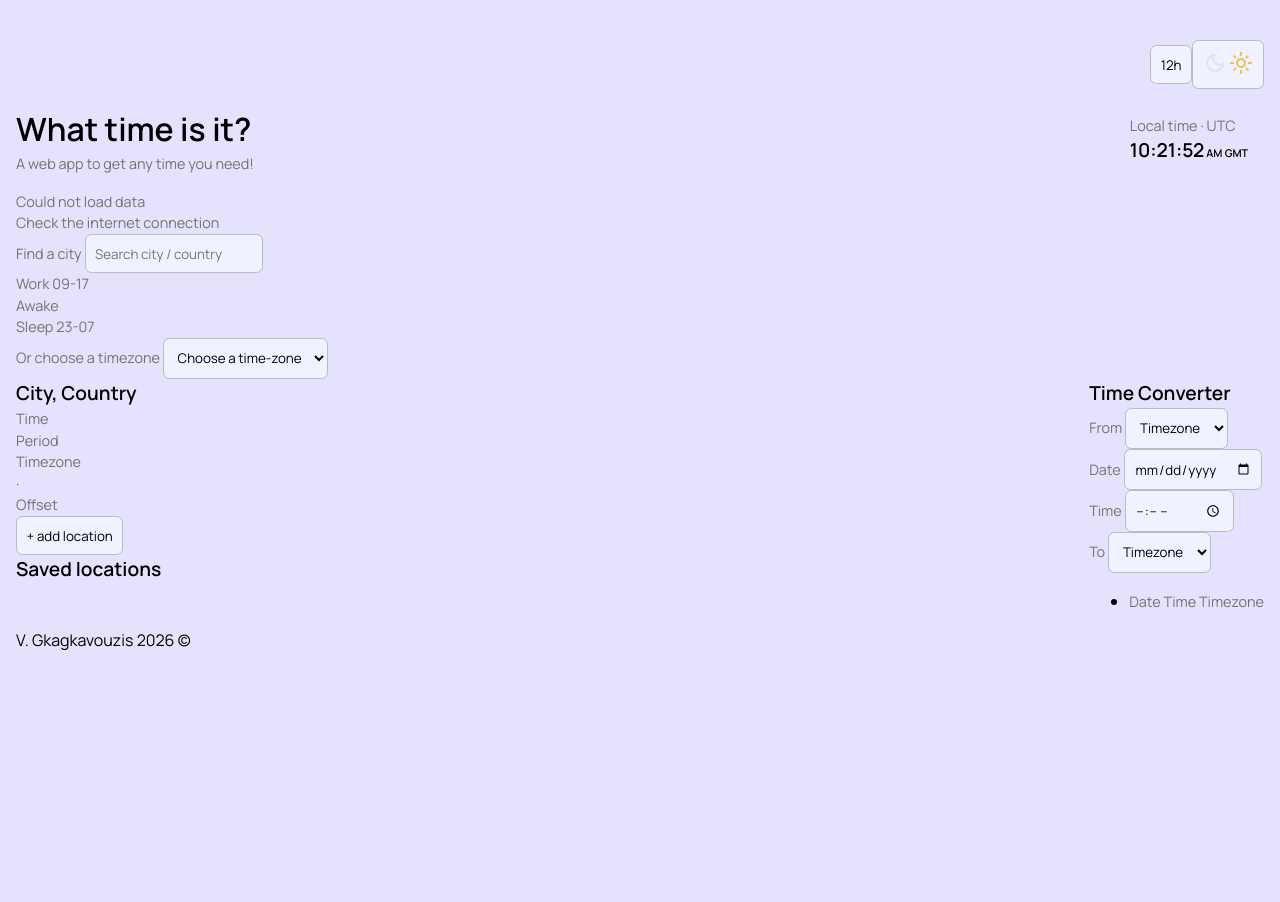
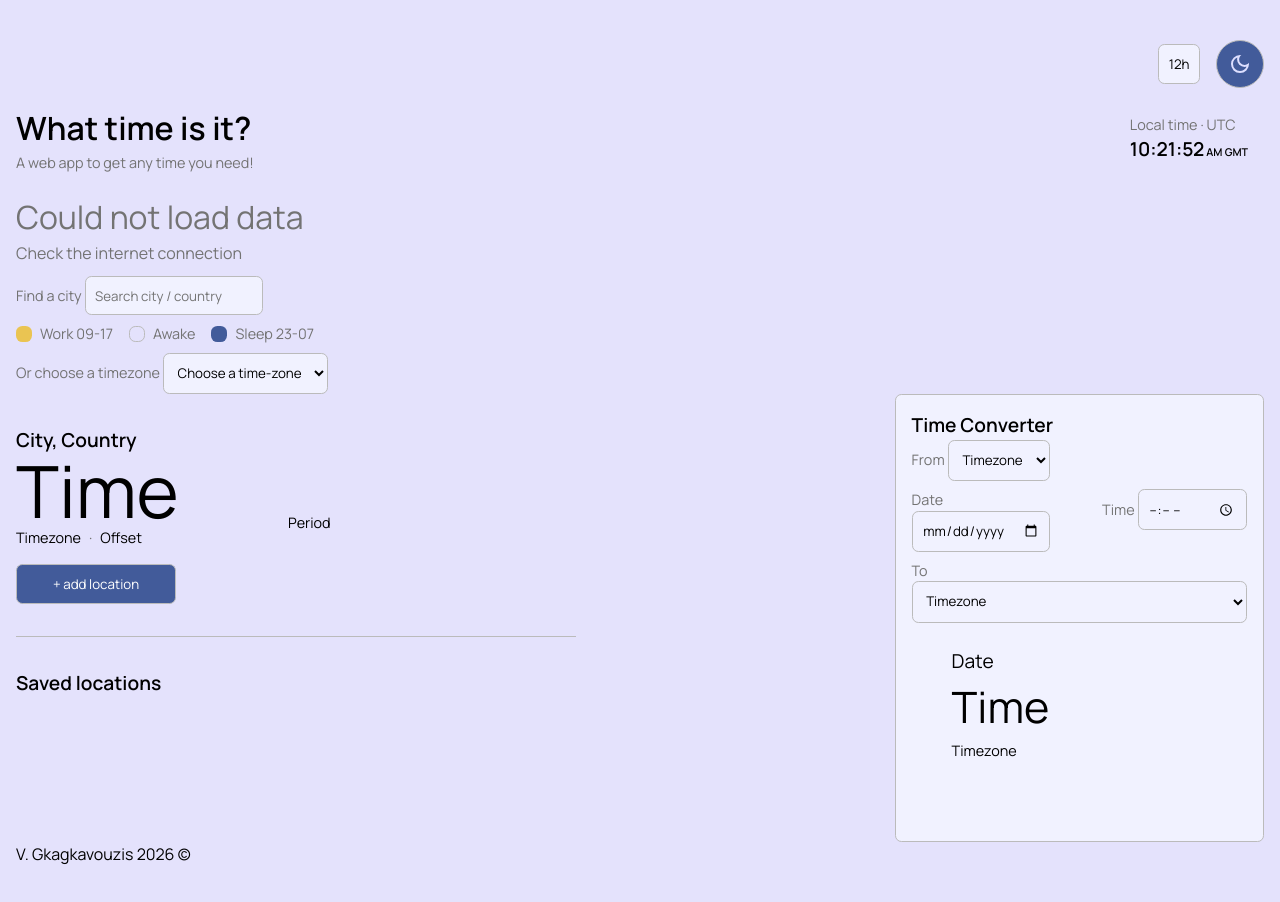
Before and after one commit to vgkagkavouzis-lgtm/Digital-clock-w-API-typescript-incorporated, a website built with Vite: page index.html in a window 1280 px wide. Before the commit the page ends 800 px from the top, so only its background shows below. Built offline with nearby package versions, Linux system fonts and the light colour scheme; no server answers.

Commit message:
tailwind still in process

```diff
--- a/index.html
+++ b/index.html
@@ -10,14 +10,14 @@
     <title>clock-typescript</title>
   </head>
   <body>
-    <nav class=" flex justify-end items-center g-4">
+    <nav class=" flex justify-end items-center gap-4">
         <div id="toggle12hour">
             <button class="btn">12h</button>
         </div>
-        <div id="toggleNightMode">
-            <button class="btn" id="day-night-toggle">
-                <img src="./icons/dark_mode_light.svg" alt="dark mode">
-                <img src="./icons/light_mode.svg" alt="light mode">
+        <div id="toggleNightMode" class="flex">
+            <button id="day-night-toggle" class="flex justify-center items-center rounded-full w-12 h-12 bg-(--location-btn-background)" >
+                <img src="./icons/dark_mode_light.svg" class="dark:hidden" alt="dark mode">
+                <img src="./icons/light_mode.svg" class="hidden dark:inline" alt="light mode">
             </button>
         </div>
         <!-- <button class="night-mode"></button> -->
@@ -37,25 +37,25 @@
         </div>
     </section>
     <section id="main-input-select-container">
-        <div class="assistant-display">
-            <p id="main-assistant-display" data-message-type='info'></p>
-            <p id="secondary-assistant-display" data-message-type='info'></p>
+        <div class="h-[5.2rem] gap-0">
+            <p id="main-assistant-display" class="text-[2rem] mt-[.2rem] mr-4" data-message-type='info'></p>
+            <p id="secondary-assistant-display" class="text-[1rem] mr-2 mb-[0.2rem]" data-message-type='info'></p>
         </div>
         <div class="input">
             <form action="" id="main-input-form">
                 <label for="">Find a city  </label>
                 <input type="text" class="" placeholder="Search city / country" autocomplete="off" id="searchBar">
-                <div id="container-working-hours-info">
-                    <div id="div-working-hours">
-                        <div id="div-color-box-work"></div>
+                <div id="container-working-hours-info" class="flex flex-row gap-4 py-2 w-(--general-width)">
+                    <div id="div-working-hours" class="flex flex-row justify-center items-center gap-2">
+                        <div id="div-color-box-work" class="w-4 h-4 border-none border-main bg-(--yellow-color)"></div>
                         <p id="p-color-box-work">Work 09-17</p>
                     </div>
-                    <div id="div-awake-hours">
-                        <div id="div-color-box-awake"></div>
+                    <div id="div-awake-hours" class="flex flex-row justify-center items-center gap-2">
+                        <div id="div-color-box-awake" class="w-4 h-4 border-main bg-(--faded-bg-color) border-(length:--border-width) "></div>
                         <p id="p-color-box-awake">Awake</p>
                     </div>
-                    <div id="div-sleep-hours">
-                        <div id="div-color-box-sleep"></div>
+                    <div id="div-sleep-hours" class="flex flex-row justify-center items-center gap-2">
+                        <div id="div-color-box-sleep" class="w-4 h-4 border-none border-main  bg-(--location-btn-background)"></div>
                         <p id="p-color-box-sleep">Sleep 23-07</p>
                     </div>
                 </div>
@@ -74,16 +74,16 @@
     <section id="middle-section" class="flex justify-between flex-wrap">
         <section id="display-w-btn">
             <div class="container-display">
-                <div id="displays">
-                    <h3><span id="city">City</span>, <span id="country">Country</span></h3>
-                    <div id="timeP">
-                        <p id="time">Time</p>
-                        <p id="period"> Period</p>
+                <div id="displays" class="flex flex-col h-auto my-8 pb-4 relative w-[--general-width] border-b-(length:--border-width) border-(--border-color)">
+                    <h3><span id="city" class="dark:text-(--yellow-color)">City</span>, <span id="country" class="dark:text-(--yellow-color)">Country</span></h3>
+                    <div id="timeP" class="flex flex-row items-end justify-start relative w-(--general-width)">
+                        <p id="time" class="text-7xl w-52 text-(--font-color) dark:text-(--yellow-color)">Time</p>
+                        <p id="period" class="absolute top-[3.6rem] left-68 text-(--font-color) dark:text-(--yellow-color)"> Period</p>
                     </div>
-                    <div id="timezone-offset">
-                        <p id="time-zone">Timezone</p>
+                    <div id="timezone-offset" class="flex flex-row gap-2">
+                        <p id="time-zone" class="text-(--font-color) dark:text-(--yellow-color)">Timezone</p>
                         <p>·</p>
-                        <p id="offset">Offset</p>
+                        <p id="offset" class="text-(--font-color) dark:text-(--yellow-color)">Offset</p>
                     </div>
                     <div class="visual-23h-boxes-container" id="main-display-visual-23h-boxes-container">
                     </div>
@@ -187,10 +187,11 @@
                         </div>
 
                     </div> -->
-                    <button class="btn" id="add-location-btn">+ add location</button>
-
+                    <button id="add-location-btn" class="w-40 bg-(--location-btn-background) my-4 text-white" >
+                        + add location
+                    </button>
             </div>
-            <div id="saved-zones">
+            <div id="saved-zones" class="flex flex-col">
 
                 <h3>Saved locations</h3>
                 <ul class="saved-zones-container">
@@ -311,17 +312,17 @@
             </div>
 
         </section>
-        <section id="time-converter">
+        <section id="time-converter" class="flex flex-col border-main p-4 bg-(--whiter-bg-color) h-112 min-w-86 max-w-(--general-width)">
             <h3>Time Converter</h3>
-            <form action="" id="converter-form">
+            <form action="" id="converter-form" class="flex flex-col mb-2 gap-2">
                 <div id="converter-time-from-zone-container">
                     <label for="convertFromTimezone">From</label>
                         <select class="input-converter" id="convertFromTimezone" >
                             <option value="Timezone">Timezone</option>
                         </select>
                 </div>
-                <div id="converter-date-time-container">
-                    <div id="converter-date-container">
+                <div id="converter-date-time-container" class="flex flex-row gap-13">
+                    <div id="converter-date-container" class="flex flex-col">
                         <label for="convertFromDate">Date</label>
                         <input class="input-converter" id="convertFromDate" type="date" >
                     </div>
@@ -330,20 +331,20 @@
                         <input class="input-converter" id="convertFromTime" type="time">
                     </div>
                 </div>
-                <div id="converter-time-to-zone-container">
+                <div id="converter-time-to-zone-container" class="flex flex-col">
                     <label for="convertToTimezone">To</label>
                         <select class="input-converter" id="convertToTimezone" >
                             <option value="Timezone">Timezone</option>
                         </select>
                 </div>
             </form>
-            <ul class="list" id="convertedList">
-                <li>
+            <ul class="list" id="convertedList" class="py-4 border-t-(length:--border-width) border-(--border-color) rounded-(--border-radius)">
+                <li class=" list-none">
                     <label for=""></label>
-                    <p id="convertedData">
-                        <span class='converted-date'>Date</span>
-                        <span class='converted-time'>Time</span>
-                        <span class="converted-timezone">Timezone</span>
+                    <p id="convertedData" class="flex flex-col">
+                        <span class='text-[1.2rem] text-(--font-color)'>Date</span>
+                        <span class='text-[2.7rem] text-(--font-color)'>Time</span>
+                        <span class=" text-(--font-color)">Timezone</span>
                     </p>
                 </li>
             </ul>
--- a/src/styles/with tailwind.css/custom-components.css
+++ b/src/styles/with tailwind.css/custom-components.css
@@ -0,0 +1,24 @@
+@layer components {
+
+    /* Saved Locations */
+    .saved-zones-container li {
+        @apply flex flex-row justify-center items-center;
+    }
+    .div-saved-city-time-removeBtn {
+        @apply list-none flex flex-row items-center justify-between my-4
+                border-b-(length:--border-width) border-(--border-color) rounded-(--border-radius)
+                pr-4 pb-4 pl-4 w-(--general-width);
+    }
+    .saved-city-offset {
+        @apply flex flex-col;
+    }
+    .saved-time-period {
+        @apply relative flex flex-row justify-center items-center;
+    }
+    .saved-time {
+        @apply absolute left-[-2.3rem] top-[-.8rem] h-[50%] translate-y-[55%] text-[1.2rem];
+    }
+    .saved-period {
+        @apply text-[.6rem] absolute top-0 left-[2.9rem]
+    }
+}
--- a/src/styles/with tailwind.css/tailwind.css
+++ b/src/styles/with tailwind.css/tailwind.css
@@ -3,6 +3,7 @@
 
 @import "tailwindcss/theme.css" layer(theme);
 @import "tailwindcss/utilities.css" layer(utilities);
+@custom-variant dark (&:where(.dark-mode, .dark-mode *));
 
 /* your current CSS, unchanged, one layer below the utilities */
 /* @import "../main.css" layer(components); */
```
Also changed, not shown: src/scripts/features/converter/converter.css (+10 -3 lines), src/styles/with tailwind.css/custom-utilities.css (line endings or trailing spaces).
